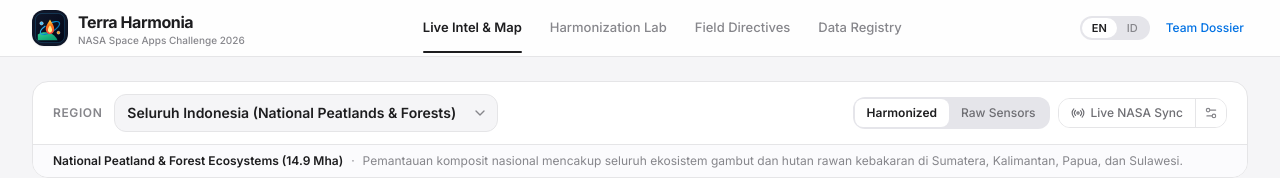
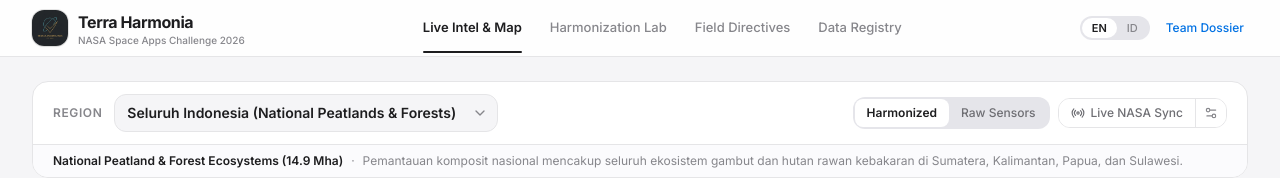
Before and after one commit to Rangga11268/TerraHarmonia, a React (Vite) app: page / in a window 1280 px wide. Shown: the top 178 px of the page. Built offline with nearby package versions, Linux system fonts and the light colour scheme.

Commit message:
fix: restore original Terra Harmonia logo and favicon with clean framing

```diff
--- a/index.html
+++ b/index.html
@@ -2,7 +2,7 @@
 <html lang="en">
   <head>
     <meta charset="UTF-8" />
-    <link rel="icon" type="image/svg+xml" href="/favicon.svg" />
+    <link rel="icon" type="image/jpeg" href="/terra_harmonia_logo.jpg" />
     <meta name="viewport" content="width=device-width, initial-scale=1.0" />
     <title>Terra Harmonia: NASA Space Apps Challenge 2026</title>
     <meta name="description" content="Harmonization of MODIS and VIIRS satellite active fire hotspots into a 26-year Burning Activity Calendar." />
--- a/src/components/Logo.tsx
+++ b/src/components/Logo.tsx
@@ -21,17 +21,17 @@ export const Logo: React.FC<LogoProps> = ({
 
   return (
     <div className={`inline-flex items-center gap-2.5 select-none ${className}`}>
-      {/* High-Contrast Crisp Vector Emblem */}
-      <div className={`overflow-hidden shrink-0 shadow-sm border border-black/10 bg-[#0f172a] ${img}`}>
+      {/* Original Terra Harmonia Logo with Crisp Frame */}
+      <div className={`overflow-hidden shrink-0 shadow-sm ring-1 ring-black/10 bg-white ${img}`}>
         <img
-          src="/favicon.svg"
-          alt="Terra Harmonia Emblem"
-          className="w-full h-full object-contain p-0.5"
+          src="/terra_harmonia_logo.jpg"
+          alt="Terra Harmonia"
+          className="w-full h-full object-cover"
           loading="eager"
         />
       </div>
 
-      {/* Clean Apple-style Typography */}
+      {/* Apple-style Typography */}
       <div className="flex flex-col justify-center min-w-0 leading-tight">
         <div className={`tracking-tight text-[#1d1d1f] font-bold ${title}`}>
           Terra Harmonia
```
